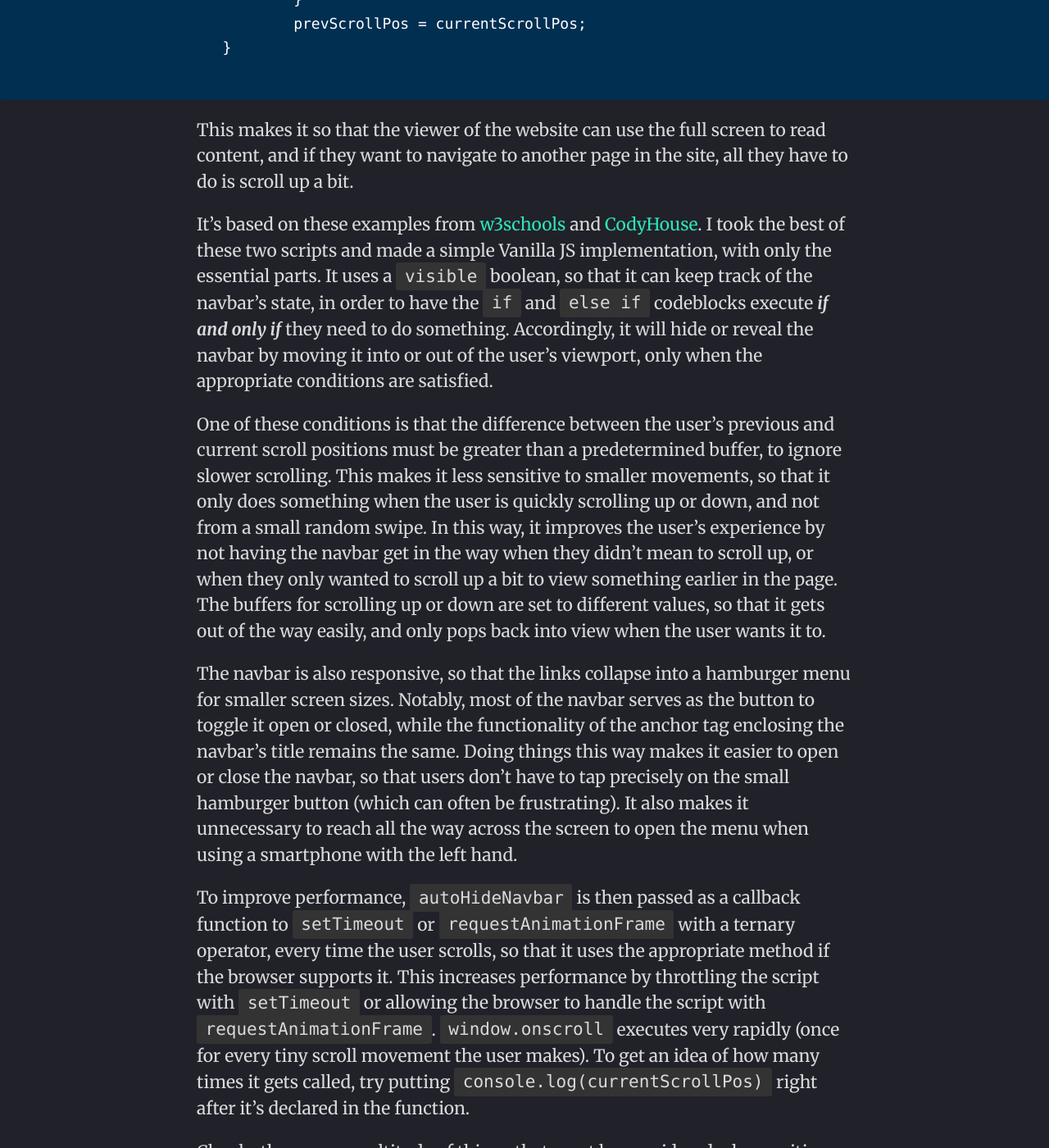
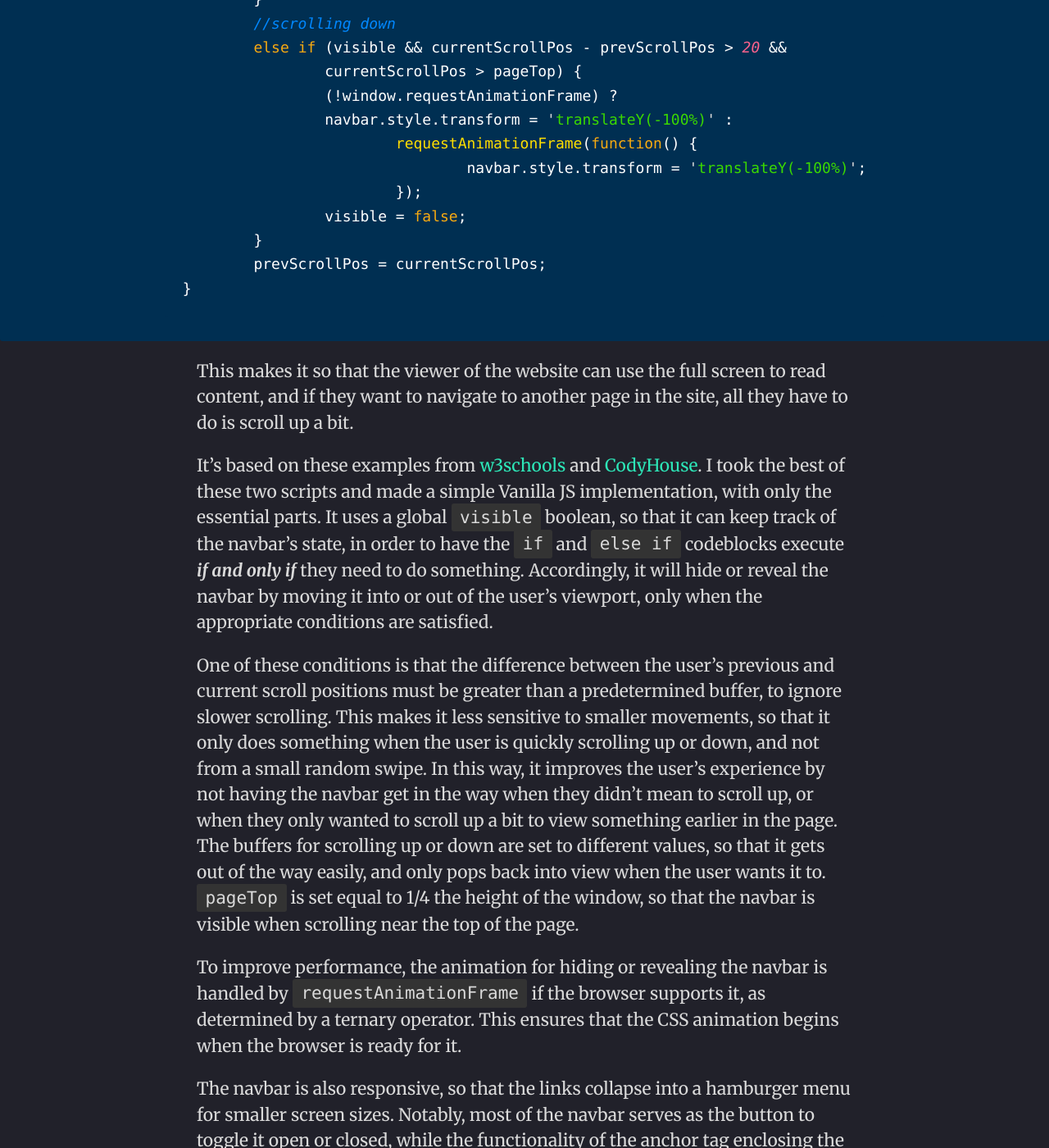
Before and after one commit to tmshkr/tmshkr.github.io, a Jekyll site: the page built from _posts/2018-09-21-simple-hiding-navbar.md, in a window 1280 px wide and 1400 px high, scrolled down 1179 px. Shown: the whole window at 82% size. Built offline with Jekyll 4.4.1, drawn with Linux system fonts in a browser that asks for light colours; nearby versions of some CDN libraries; some of the changed text lies outside the part shown.

Commit message:
Update autoHideNavbar

````diff
--- a/_posts/2018-09-21-simple-hiding-navbar.md
+++ b/_posts/2018-09-21-simple-hiding-navbar.md
@@ -1,6 +1,6 @@
 ---
 layout: post
-title: "This is the Best Possible Navbar"
+title: "Simple Vanilla JS Hiding Navbar"
 github: "simple-hiding-navbar"
 author: "Tim"
 ---
@@ -12,14 +12,24 @@ the top of the screen when the user scrolls down:
 ```javascript
 function autoHideNavbar() {
 	let currentScrollPos = window.pageYOffset;
-    //scrolling up
-	if (!visible && prevScrollPos - currentScrollPos > 40) {
-		navbar.style.transform = 'translateY(0)';
+	//scrolling up
+	if (!visible && prevScrollPos - currentScrollPos > 40 ||
+		!visible && currentScrollPos < pageTop) {
+		(!window.requestAnimationFrame) ?
+		navbar.style.transform = 'translateY(0)' :
+			requestAnimationFrame(function() {
+				navbar.style.transform = 'translateY(0)';
+			});
 		visible = true;
 	}
-    //scrolling down
-	else if (visible && currentScrollPos - prevScrollPos > 20) {
-		navbar.style.transform = 'translateY(-100%)';
+	//scrolling down
+	else if (visible && currentScrollPos - prevScrollPos > 20 &&
+		currentScrollPos > pageTop) {
+		(!window.requestAnimationFrame) ?
+		navbar.style.transform = 'translateY(-100%)' :
+			requestAnimationFrame(function() {
+				navbar.style.transform = 'translateY(-100%)';
+			});
 		visible = false;
 	}
 	prevScrollPos = currentScrollPos;
@@ -33,7 +43,7 @@ up a bit.
 It's based on these examples from [w3schools](https://www.w3schools.com/howto/howto_js_navbar_hide_scroll.asp)
 and [CodyHouse](https://codyhouse.co/gem/auto-hiding-navigation). I took the best
 of these two scripts and made a simple Vanilla JS implementation, with only the essential parts.
-It uses a `visible` boolean, so that it can keep track of the navbar's state,
+It uses a global `visible` boolean, so that it can keep track of the navbar's state,
 in order to have the `if` and `else if` codeblocks execute ***if and only if*** they
 need to do something. Accordingly, it will hide or reveal the navbar by moving it
 into or out of the user's viewport, only when the appropriate conditions are satisfied.
@@ -46,7 +56,13 @@ In this way, it improves the user's experience by not having the navbar get in t
 way when they didn't mean to scroll up, or when they only wanted to scroll up
 a bit to view something earlier in the page. The buffers for scrolling up or down
 are set to different values, so that it gets out of the way easily, and only
-pops back into view when the user wants it to.
+pops back into view when the user wants it to. `pageTop` is set equal to 1/4 the
+height of the window, so that the navbar is visible when scrolling near the
+top of the page.
+
+To improve performance, the animation for hiding or revealing the navbar is handled
+by `requestAnimationFrame` if the browser supports it, as determined by a ternary operator.
+This ensures that the CSS animation begins when the browser is ready for it.
 
 The navbar is also responsive, so that the links collapse into a hamburger menu
 for smaller screen sizes. Notably, most of the navbar serves as the button to toggle
@@ -56,15 +72,6 @@ navbar, so that users don't have to tap precisely on the small hamburger button
 (which can often be frustrating). It also makes it unnecessary to reach all the way across
 the screen to open the menu when using a smartphone with the left hand.
 
-To improve performance, `autoHideNavbar` is then passed as a callback function to `setTimeout` or
-`requestAnimationFrame` with a ternary operator, every time the user scrolls,
-so that it uses the appropriate method if the browser supports it.
-This increases performance by throttling the script with `setTimeout` or allowing
-the browser to handle the script with `requestAnimationFrame`. `window.onscroll`
-executes very rapidly (once for every tiny scroll movement the user makes).
-To get an idea of how many times it gets called, try
-putting `console.log(currentScrollPos)` right after it's declared in the function.
-
 Clearly, there are a multitude of things that must be considered when writing code
 for the web, with the many and diverse devices and users that may visit your page.
 Even a seemingly simple component, like a navbar, requires thoughtful deliberation
--- a/js/main.js
+++ b/js/main.js
@@ -13,13 +13,23 @@ var mediaMatches;
 function autoHideNavbar() {
 	let currentScrollPos = window.pageYOffset;
 	//scrolling up
-	if (!visible && prevScrollPos - currentScrollPos > 40) {
-		navbar.style.transform = 'translateY(0)';
+	if (!visible && prevScrollPos - currentScrollPos > 40 ||
+		!visible && currentScrollPos < pageTop) {
+		(!window.requestAnimationFrame) ?
+		navbar.style.transform = 'translateY(0)' :
+			requestAnimationFrame(function() {
+				navbar.style.transform = 'translateY(0)';
+			});
 		visible = true;
 	}
 	//scrolling down
-	else if (visible && currentScrollPos - prevScrollPos > 20 && currentScrollPos > pageTop) {
-		navbar.style.transform = 'translateY(-100%)';
+	else if (visible && currentScrollPos - prevScrollPos > 20 &&
+		currentScrollPos > pageTop) {
+		(!window.requestAnimationFrame) ?
+		navbar.style.transform = 'translateY(-100%)' :
+			requestAnimationFrame(function() {
+				navbar.style.transform = 'translateY(-100%)';
+			});
 		visible = false;
 	}
 	prevScrollPos = currentScrollPos;
@@ -52,11 +62,7 @@ function toggleDrawer() {
 getPageTop();
 mediaMatch();
 
-window.onscroll = function() {
-	(!window.requestAnimationFrame) ?
-	setTimeout(autoHideNavbar, 250):
-	requestAnimationFrame(autoHideNavbar);
-}
+window.onscroll = autoHideNavbar;
 
 if (mediaMatches || mediaMatches === undefined) {
 	navbar.onclick = function(event) {
@@ -99,16 +105,5 @@ codeViews.forEach(function(el) {
 
 	if (isOverflowingX(el.firstElementChild)) {
 		el.parentElement.classList.add("full-width")
-
-
-
-		// let icon = document.createElement("i")
-		// icon.className = "fas fa-expand"
-		// el.appendChild(icon)
-		// icon.onclick = function() {
-		// 	el.parentElement.classList.contains("full-width") ?
-		// 	el.parentElement.classList.remove("full-width") :
-		// 	el.parentElement.classList.add("full-width")
-		// }
 	}
 })
````
